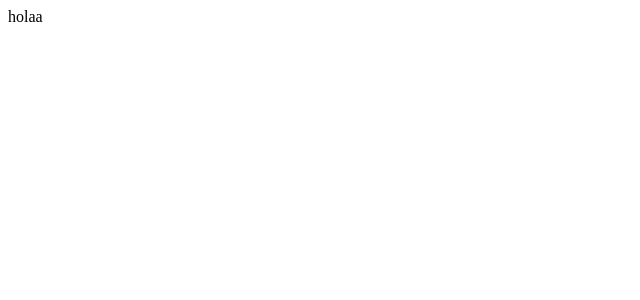
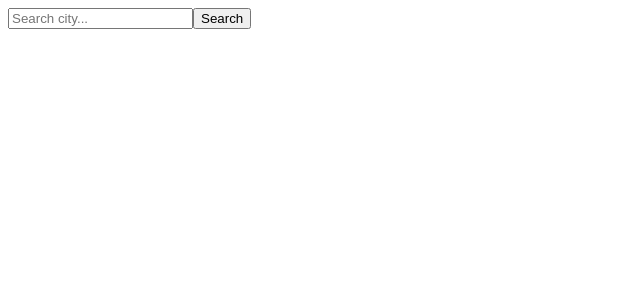
Before and after one commit to matipeco/weather-app, a React (Vite) app: page / in a window 1280 px wide. Shown: the top 300 px of the page, without its empty margins (0-640 px from the left). Built offline with nearby package versions, Linux system fonts and the light colour scheme.

Commit message:
second commit

```diff
--- a/package.json
+++ b/package.json
@@ -9,6 +9,7 @@
     "preview": "vite preview"
   },
   "dependencies": {
+    "axios": "^1.3.4",
     "react": "^18.2.0",
     "react-dom": "^18.2.0"
   },
--- a/src/App.tsx
+++ b/src/App.tsx
@@ -1,11 +1,57 @@
+import { SearchBar } from './components/SearchBar';
+import axios from 'axios';
+import { useState } from "react";
+import { Card } from "./components/Card";
+
+export type Weather = {
+  main: {
+    temp: number
+    humidity: number
+  }
+  name: string
+  weather: [{
+    description: string
+  }]
+  sys: {
+    country: string
+  }
+  cod: number
+}
 
 function App() {
+  //Me creo un estado local donde voy a guardar los datos de la ciudad buscada
+  const [cityWeather, setCityWeather] = useState<Weather>()
+
+  const [flag, setFlag] = useState<boolean>(false);
+
+  //Fn que busca la ciudad en la API
+  const weather = (city: string) => {
+    return axios.get<Weather>(`https://api.openweathermap.org/data/2.5/weather?q=${city}&appid=${import.meta.env.VITE_API_KEY}&units=metric&lang=es`)
+      .then((res) => {
+        //Seteo mi estado con los datos que me traje de la api, como uso TS me guarda los datos que le pido nomas.
+        setCityWeather(res.data);
+        setFlag(true);
+      })
+      .catch((error) => {
+        alert("Ciudad no encontrada!")
+      })
+  }
+
+  if (!flag)
+    return (
+      <div>
+        < SearchBar weather={weather} />
+      </div>
+    )
 
   return (
     <div >
-      holaa
+      {/* A mi search le paso la Fn weather para que la ejecute cuando el usuario aprete el boton*/}
+      < SearchBar weather={weather} />
+      {/*A mi Card le paso mi estado con la info cargada por props  */}
+      <Card cityWeather={cityWeather} />
     </div>
   )
 }
 
-export default App
+export default App;
--- /dev/null
+++ b/src/components/Card/index.tsx
@@ -0,0 +1,19 @@
+import { Weather } from '../../App'
+import { FunctionComponent } from 'react'
+
+type Props = {
+    cityWeather: Weather | undefined
+}
+
+export const Card: FunctionComponent<Props> = ({ cityWeather }) => {
+    return (
+        <article>
+            <h3>{cityWeather?.sys.country}</h3>
+            <h3>{cityWeather?.name}</h3>
+            <p>Temp.Actual: {cityWeather?.main.temp}</p>
+            <p>Clima: {cityWeather?.weather[0].description}</p>
+            <p>Humedad: % {cityWeather?.main.humidity}</p>
+
+        </article>
+    )
+}
--- /dev/null
+++ b/src/components/SearchBar/index.tsx
@@ -0,0 +1,27 @@
+import { useState, FormEvent, ChangeEvent, FunctionComponent } from "react";
+
+type Props = {
+    weather: (city: string) => Promise<void>;
+}
+
+export const SearchBar: FunctionComponent<Props> = ({ weather }) => {
+    const [input, setInput] = useState("");
+
+    const handleSubmit = (ev: FormEvent<HTMLFormElement>) => {
+        ev.preventDefault();
+        weather(input);
+        setInput("");
+    }
+
+    const handleChange = (ev: ChangeEvent<HTMLInputElement>) => {
+        setInput(ev.target.value.toLowerCase());
+    }
+
+    return (
+        <form onSubmit={handleSubmit}>
+            <input type="text" value={input} onChange={handleChange} placeholder='Search city...' />
+            <button>Search</button>
+        </form>
+    )
+
+}
```
Also changed, not shown: 1 other file (tests, documents, lock files or other folders).
